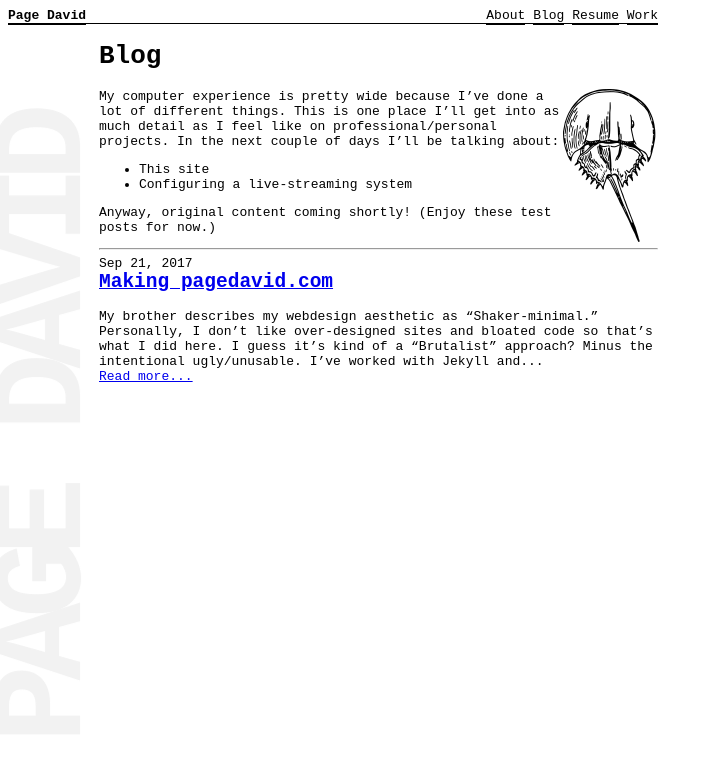
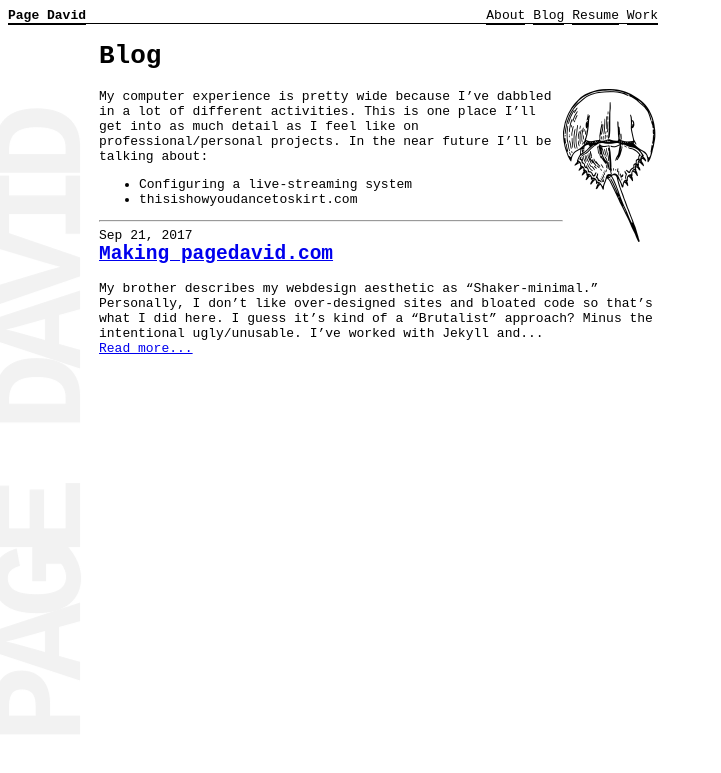
Before and after one commit to pagedavid/pagedavid.github.io, a Jekyll site: the page built from blog.md, in a window 1280 px wide. Shown: the top 773 px of the page, without its empty margins (0-721 px from the left). Built offline with Jekyll 4.4.1, drawn with Linux system fonts in a browser that asks for light colours.

Commit message:
updated upcoming pieces

```diff
--- a/blog.md
+++ b/blog.md
@@ -5,8 +5,7 @@ permalink: /blog/
 ---
 {% include relative.html %}
 
-![Horseshoe Crab]({{relative}}/assets/horseshoe-crab.png){:class="float-right"}My computer experience is pretty wide because I've done a lot of different things. This is one place I'll get into as much detail as I feel like on professional/personal projects. In the next couple of days I'll be talking about:
-- This site
+![Horseshoe Crab]({{relative}}/assets/horseshoe-crab.png){:class="float-right"}My computer experience is pretty wide because I've dabbled in a lot of different activities. This is one place I'll get into as much detail as I feel like on professional/personal projects. In the near future I'll be talking about:
+
 - Configuring a live-streaming system
-
-Anyway, original content coming shortly! (Enjoy these test posts for now.)
+- thisishowyoudancetoskirt.com
```
